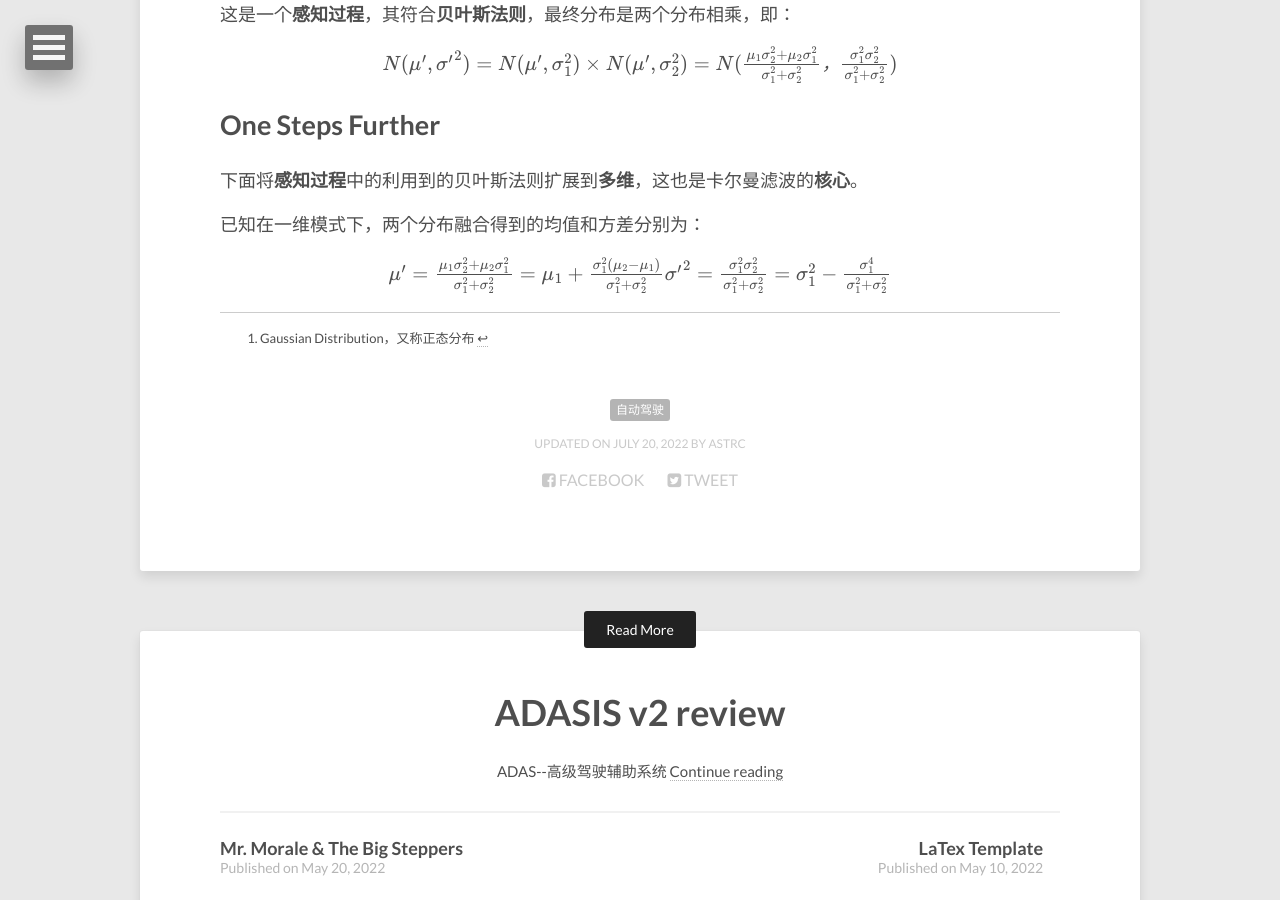
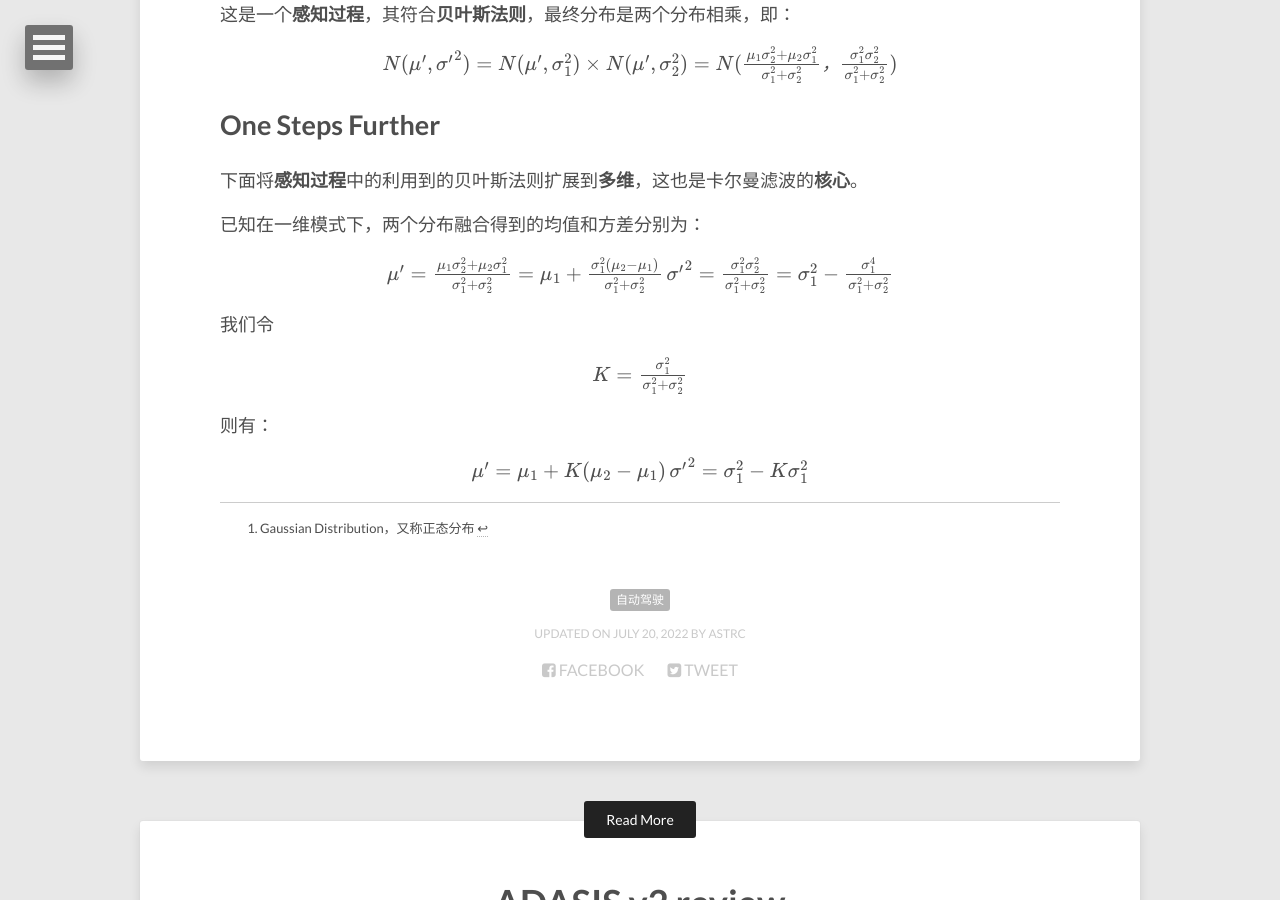
Before and after one commit to lucameng/lucameng.github.io, a Jekyll site: the page built from _posts/2022-07-20-Kalman-Filter.md, in a window 1280 px wide and 900 px high, scrolled down 1305 px. Built offline with Jekyll 4.4.1, drawn with Linux system fonts in a browser that asks for light colours; formulas are drawn with MathJax 3.

Commit message:
update KF

```diff
--- a/_posts/2022-07-20-Kalman-Filter.md
+++ b/_posts/2022-07-20-Kalman-Filter.md
@@ -52,11 +52,31 @@ $ N(\mu',{\sigma'}^2)=N(\mu',\sigma_1^2) \times N(\mu',\sigma_2^2)=N(\frac{\mu_1
 <center>
 $
 \mu'=\frac{\mu_1\sigma_2^2+\mu_2\sigma_1^2}{\sigma_1^2+\sigma_2^2}=\mu_1+\frac{\sigma_1^2(\mu_2-\mu_1)}{\sigma_1^2+\sigma_2^2}
+$
 
+$
 {\sigma'}^2=\frac{\sigma_1^2\sigma_2^2}{\sigma_1^2+\sigma_2^2}=\sigma_1^2-\frac{\sigma_1^4}{\sigma_1^2+\sigma_2^2}
 $
+</center>
 
+我们令
 
+<center>
+$
+K=\frac{\sigma_1^2}{\sigma_1^2+\sigma_2^2}
+$
+</center>
+
+则有：
+
+<center>
+$
+\mu'=\mu_1+K(\mu_2-\mu_1)
+$
+
+$
+{\sigma'}^2=\sigma_1^2-K\sigma_1^2
+$
 </center>
 
 ---
```
